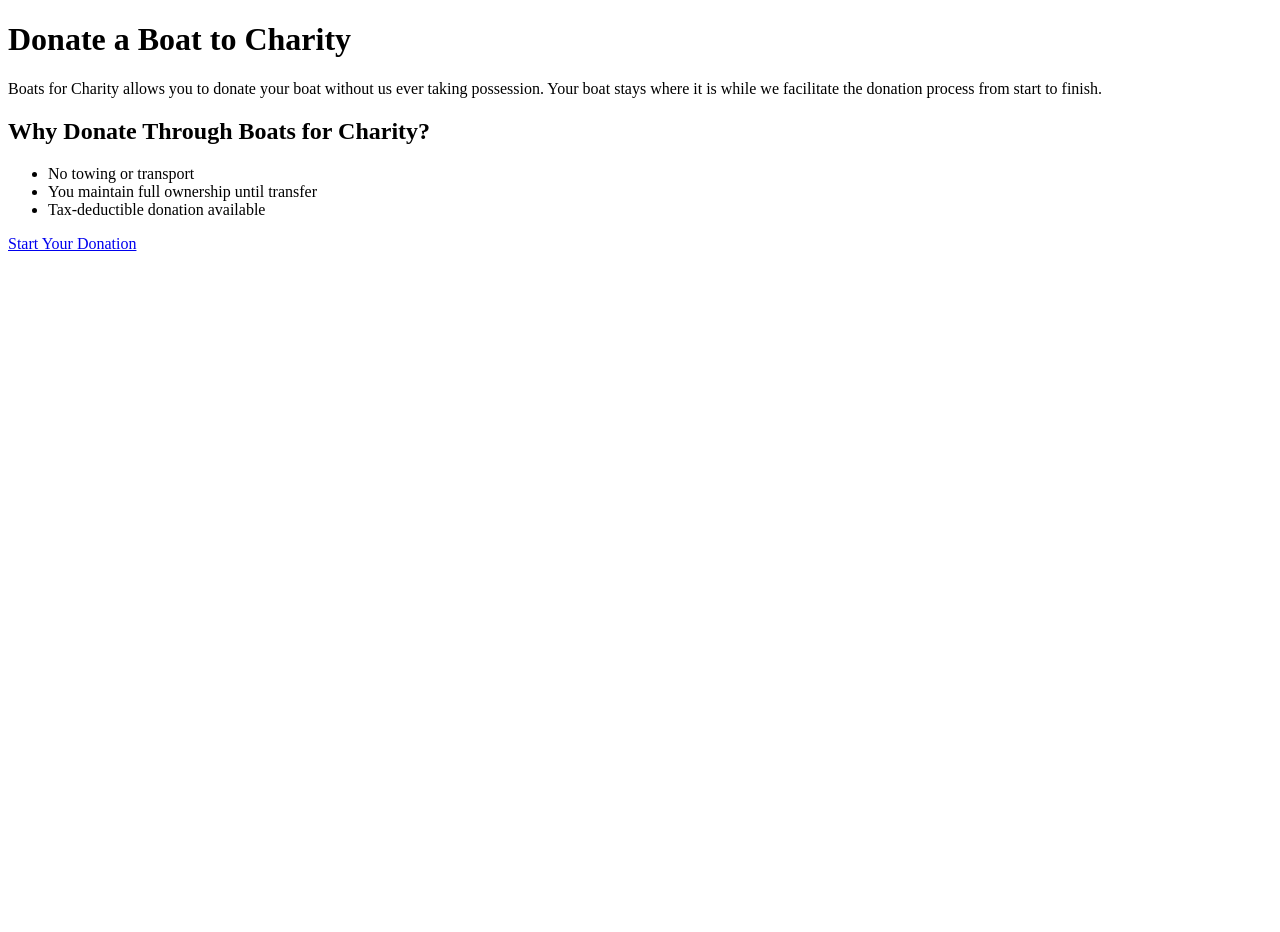
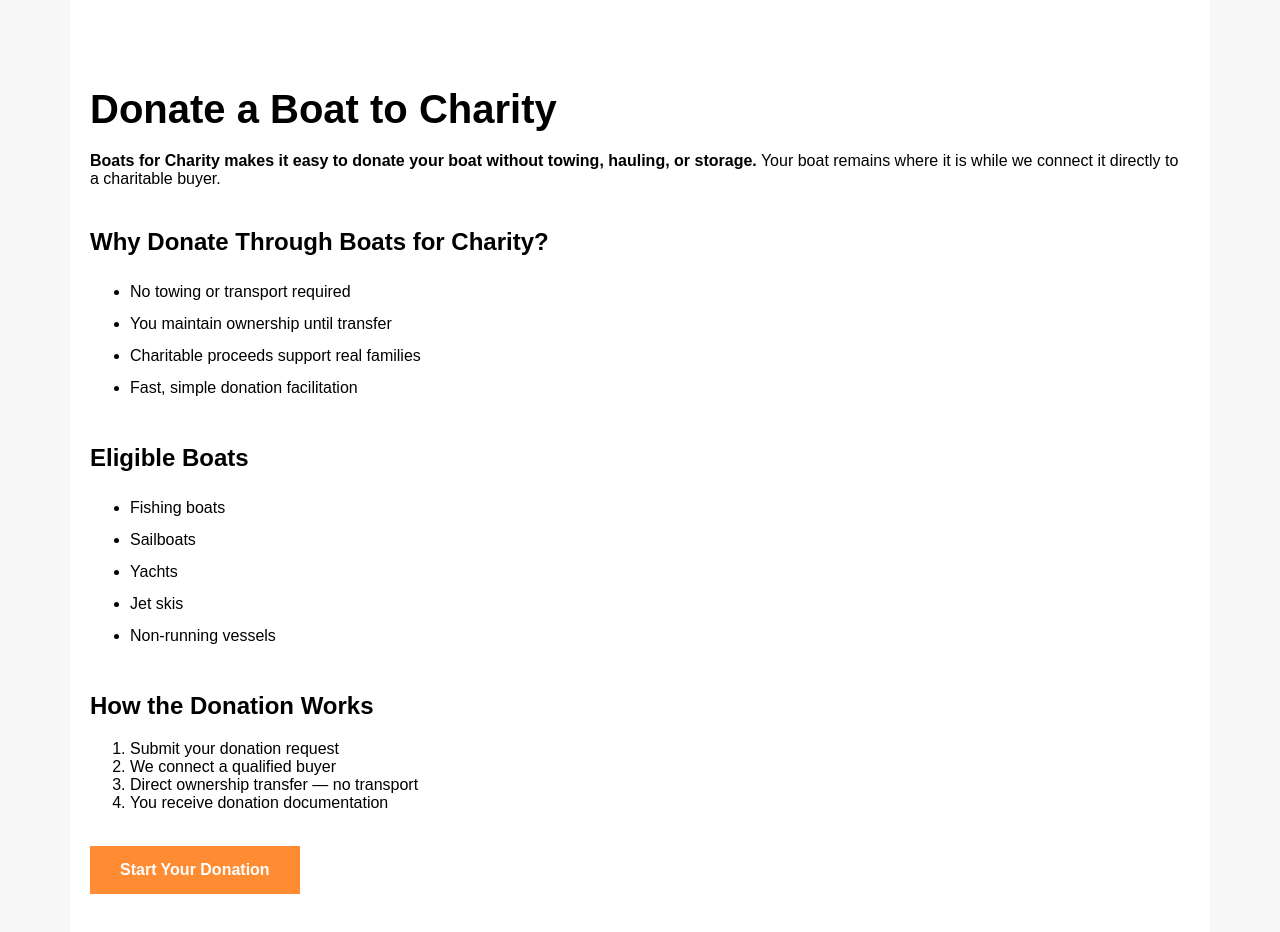
Before and after one commit to baileyelliott003-cell/boats-for-charity-site, a plain HTML site: page donate-a-boat.html in a window 1280 px wide. Before the commit the page ends 800 px from the top, so only its background shows below. Drawn offline with Linux system fonts and the light colour scheme.

Commit message:
Add files via upload

```diff
--- a/donate-a-boat.html
+++ b/donate-a-boat.html
@@ -1,22 +1,58 @@
 <!DOCTYPE html>
 <html lang="en">
 <head>
+  <meta charset="utf-8">
   <title>Donate a Boat to Charity | Boats for Charity</title>
-  <meta name="description" content="Donate your boat to charity easily. Boats for Charity facilitates donations without moving the boat. You keep full control of the handoff.">
+  <meta name="description" content="Donate your boat to charity easily without towing. Boats stay with owners while we facilitate the donation process.">
   <link rel="canonical" href="https://boatsforcharity.org/donate-a-boat">
+  <link rel="stylesheet" href="/style.css">
   <script type="application/ld+json" src="/schema.json"></script>
+
+  <style>
+    body { font-family: Arial, sans-serif; background:#f7f7f7; margin:0; }
+    .page-wrap { max-width:1100px; margin:auto; padding:60px 20px; background:white; }
+    h1 { font-size:40px; margin-bottom:20px; }
+    h2 { margin-top:40px; }
+    .btn { display:inline-block; padding:15px 30px; background:#ff8c32; color:white; text-decoration:none;.border-radius:6px;font-weight:bold; }
+    ul { line-height:2; }
+  </style>
 </head>
+
 <body>
-  <main>
-    <h1>Donate a Boat to Charity</h1>
-    <p>Boats for Charity allows you to donate your boat without us ever taking possession. Your boat stays where it is while we facilitate the donation process from start to finish.</p>
-    <h2>Why Donate Through Boats for Charity?</h2>
-    <ul>
-      <li>No towing or transport</li>
-      <li>You maintain full ownership until transfer</li>
-      <li>Tax-deductible donation available</li>
-    </ul>
-    <a href="/#donate">Start Your Donation</a>
-  </main>
+
+<div class="page-wrap">
+  <h1>Donate a Boat to Charity</h1>
+
+  <p><strong>Boats for Charity makes it easy to donate your boat without towing, hauling, or storage.</strong> Your boat remains where it is while we connect it directly to a charitable buyer.</p>
+
+  <h2>Why Donate Through Boats for Charity?</h2>
+  <ul>
+    <li>No towing or transport required</li>
+    <li>You maintain ownership until transfer</li>
+    <li>Charitable proceeds support real families</li>
+    <li>Fast, simple donation facilitation</li>
+  </ul>
+
+  <h2>Eligible Boats</h2>
+  <ul>
+    <li>Fishing boats</li>
+    <li>Sailboats</li>
+    <li>Yachts</li>
+    <li>Jet skis</li>
+    <li>Non-running vessels</li>
+  </ul>
+
+  <h2>How the Donation Works</h2>
+  <ol>
+    <li>Submit your donation request</li>
+    <li>We connect a qualified buyer</li>
+    <li>Direct ownership transfer — no transport</li>
+    <li>You receive donation documentation</li>
+  </ol>
+
+  <br>
+  <a class="btn" href="/#donate">Start Your Donation</a>
+</div>
+
 </body>
 </html>
--- a/schema.json
+++ b/schema.json
@@ -2,5 +2,7 @@
   "@context": "https://schema.org",
   "@type": "Nonprofit",
   "name": "Boats for Charity",
-  "url": "https://boatsforcharity.org"
+  "url": "https://boatsforcharity.org",
+  "description": "Boats for Charity facilitates boat donations without towing or transport.",
+  "areaServed": "United States"
 }
```
Also changed, not shown: city-template.html (+19 -4 lines), how-to-donate-a-boat.html (+32 -10 lines), sitemap.xml (line endings or trailing spaces).
